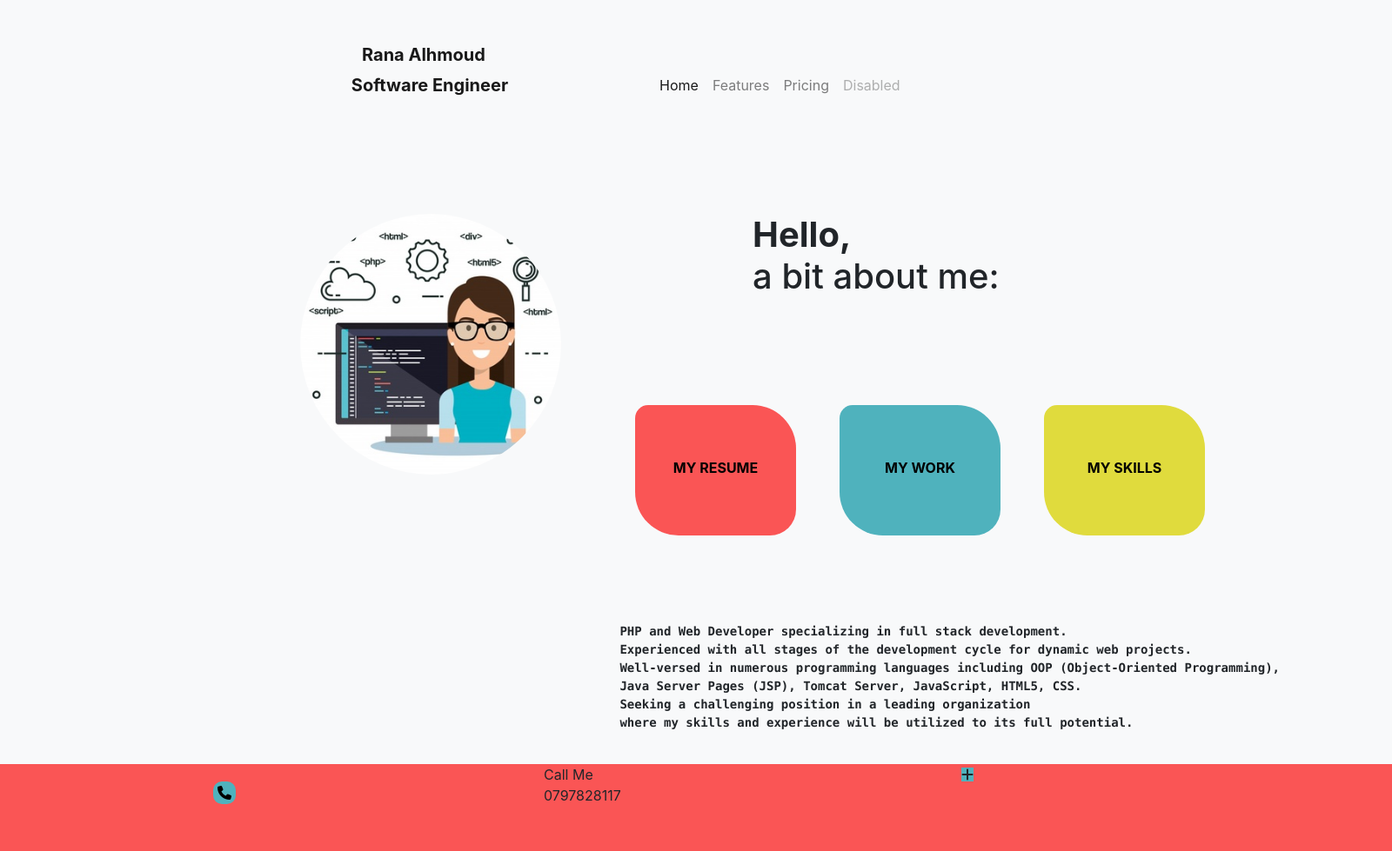
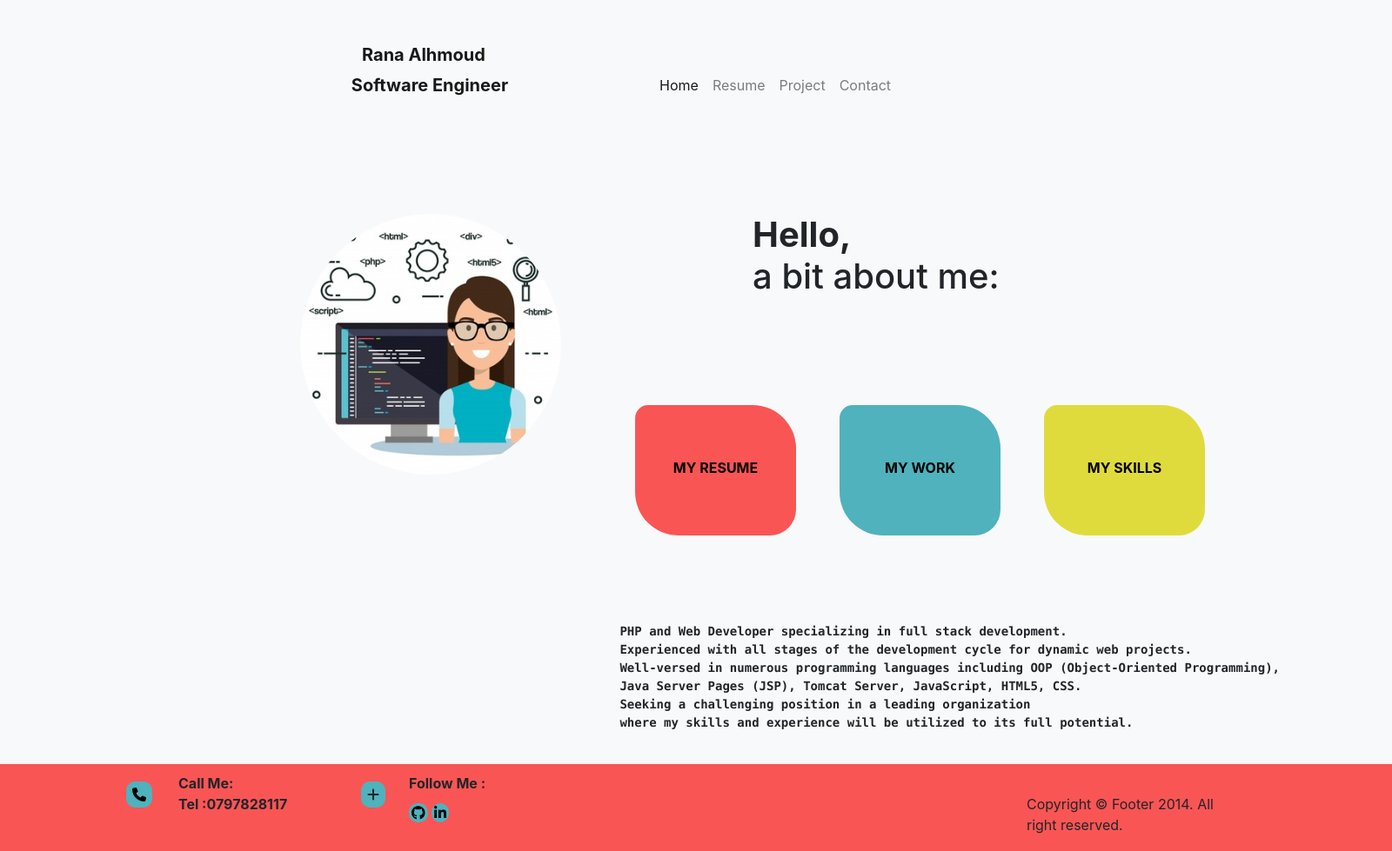
Before and after one commit to ranaawni/-Portfolio, a PHP site: page / in a window 1600 px wide; the page is wider, and only the part inside the window is pictured. Shown: that part at 87% size. Run offline with PHP 8.4, Linux system fonts and the light colour scheme; some libraries are stand-ins or nearby versions.

Commit message:
complete footer

```diff
--- a/index.html
+++ b/index.html
@@ -29,13 +29,13 @@
         <a class="nav-link" href="#">Home <span class="sr-only">(current)</span></a>
       </li>
       <li class="nav-item">
-        <a class="nav-link" href="#">Features</a>
+        <a class="nav-link" href="index.html">Resume</a>
       </li>
       <li class="nav-item">
-        <a class="nav-link" href="#">Pricing</a>
+        <a class="nav-link" href="#">Project</a>
       </li>
       <li class="nav-item">
-        <a class="nav-link disabled" href="#">Disabled</a>
+        <a class="nav-link" href="#">Contact</a>
       </li>
     </ul>
   </div>
@@ -87,18 +87,37 @@
 			<div class="row">
 		        <div class="col">
 	   <a href="tel:0797828117" style="color: black;" >
-        <i class="fas fa-phone" style="margin-top: 20px; border-radius: 10px;padding: 5px;"></i>
+        <i class="fas fa-phone" style="margin-top: 20px; border-radius: 10px;padding: 7px;margin-left: -100px;"></i>
         </a>
               </div>
 
               <div class="col">
 
-        <p>Call Me <br><span>0797828117</span></p>
+        <p style="margin-left: -325px; margin-top: 10px; font-weight: bold;">Call Me: <br><span>Tel :0797828117</span></p>
 
           </div>
           <div class="col">
-          <i class="fas fa-plus" id="plus" ></i>
+          <i class="fas fa-plus" style="margin-top: 20px;padding: 7px; border-radius: 10px; margin-left: -400px;" id="plus" ></i>
+
          </div>
+
+         <div class="col">
+      <p style="margin-left: -630px;margin-top:10px; font-weight: bold;">Follow Me :</p><br>
+          <p style="margin-top:-30px;margin-left: -630px;"><a href="https://github.com/ranaawni" target="_blank"> <i class="fab fa-github"></i></a>
+          <span>
+          	<a href="https://www.linkedin.com/in/rana-alhmoud-b14b4164/" target="_blank"> <i class="fab fa-linkedin-in"></i></a>
+          </span>
+
+          </p>
+          <p style="margin-top: -50px; margin-left: 80px; margin-right: -50px;"> Copyright © Footer 2014. All right reserved. </p>
+
+         </div>
+
+         <!-- <div class="row">
+         	 <div class="col">
+          <p class="pull-left copyright"> Copyright © Footer 2014. All right reserved. </p>
+             </div>
+         </div> -->
 
 
          </div>
@@ -111,11 +130,6 @@
 </section>
 
 
-
-  <!--    <a  id = "github" target="_blank" ><i class="fab fa-github-square fa-3x "></i></i></a>
-     <a  id = "linkeIn" target="_blank"><i class="fab fa-linkedin fa-2x"></i></a>
-     <a id="mobile" href=""><i class="fas fa-phone-square fa-3x"></i></a> <tel:98883-->
-    <!--  <a id="mailto"><i class="fas fa-envelope-square fa-3x"></i></a> -->
 
 
 
--- a/style.css
+++ b/style.css
@@ -108,3 +108,19 @@ footer {
 	display: block;
 	height: 100px;
 }
+
+.fa-github {
+	background-color:#4fb2bd;
+	border-radius: 10px;
+	padding: 3px;
+	color: black;
+
+
+}
+
+.fa-linkedin-in {
+	background-color:#4fb2bd;
+	border-radius: 10px;
+	padding: 3px;
+	color: black;
+}
```
